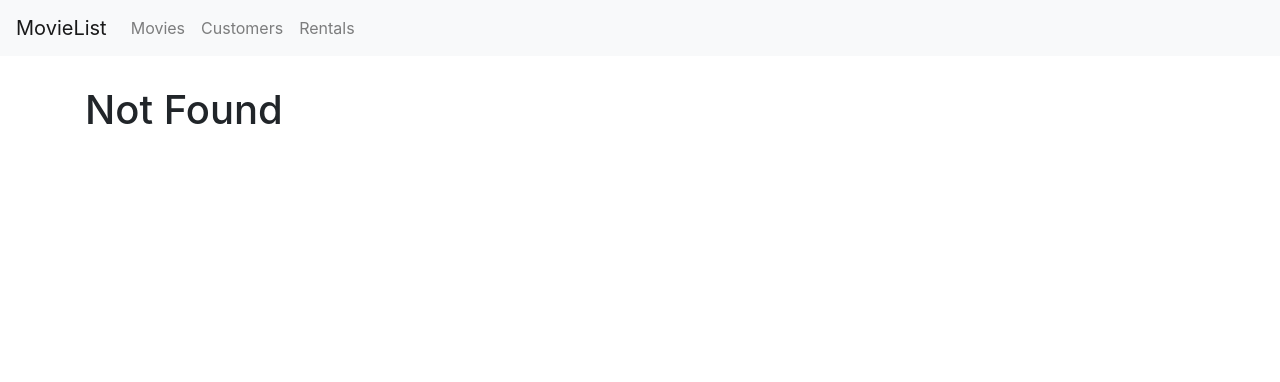
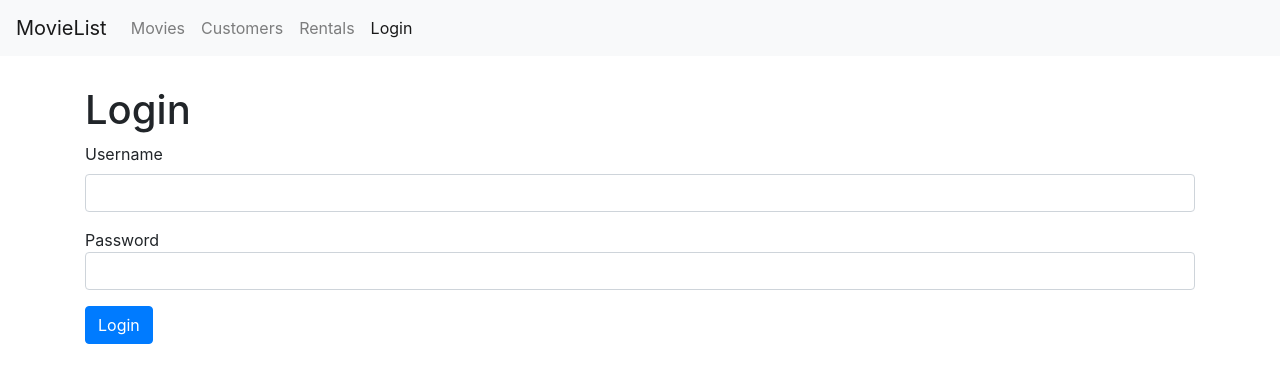
Before and after one commit to adamsubtract/Movie-List, a React (Create React App) app: page /login in a window 1280 px wide. Before the commit this address led to /not-found. Shown: the top 382 px of the page. Built offline with nearby package versions, Linux system fonts and the light colour scheme.

Commit message:
username and password texts, save to state

```diff
--- a/src/App.js
+++ b/src/App.js
@@ -6,6 +6,7 @@
 import Rentals from "./components/rentals";
 import NotFound from "./components/notFound";
 import NavBar from "./components/navBar";
+import LoginForm from "./components/loginForm";
 import "./App.css";
 
 function App() {
@@ -14,6 +15,7 @@
       <NavBar />
       <main className="container">
         <Switch>
+          <Route path="/login" component={LoginForm} />
           <Route path="/movies/:id" component={MovieForm} />
           <Route path="/movies" component={Movies} />
           <Route path="/customers" component={Customers} />
--- /dev/null
+++ b/src/components/loginForm.jsx
@@ -0,0 +1,58 @@
+import React, { Component } from "react";
+
+class LoginForm extends Component {
+  state = {
+    account: { username: "", password: "" }
+  };
+
+  handleSubmit = e => {
+    e.preventDefault();
+    //Call the server
+    console.log("Submitted");
+  };
+
+  handleChange = e => {
+    const account = { ...this.state.account };
+    account[e.currentTarget.name] = e.currentTarget.value;
+    this.setState({ account });
+  };
+
+  render() {
+    const { account } = this.state;
+
+    return (
+      <div>
+        <h1>Login</h1>
+        <form onSubmit={this.handleSubmit}>
+          <div className="form-group">
+            <label htmlFor="username">Username</label>
+            <input
+              value={account.username}
+              onChange={this.handleChange}
+              ref={this.username}
+              name="username"
+              id="username"
+              type="text"
+              className="form-control"
+            />
+          </div>
+          <div className="form-group">
+            <label htmlFor="password" />
+            Password
+            <input
+              value={account.password}
+              onChange={this.handleChange}
+              name="password"
+              id="password"
+              type="text"
+              className="form-control"
+            />
+          </div>
+          <button className="btn btn-primary">Login</button>
+        </form>
+      </div>
+    );
+  }
+}
+
+export default LoginForm;
--- a/src/components/navBar.jsx
+++ b/src/components/navBar.jsx
@@ -29,6 +29,9 @@
           <NavLink className="nav-item nav-link" to="/rentals">
             Rentals
           </NavLink>
+          <NavLink className="nav-item nav-link" to="/login">
+            Login
+          </NavLink>
         </div>
       </div>
     </nav>
```
